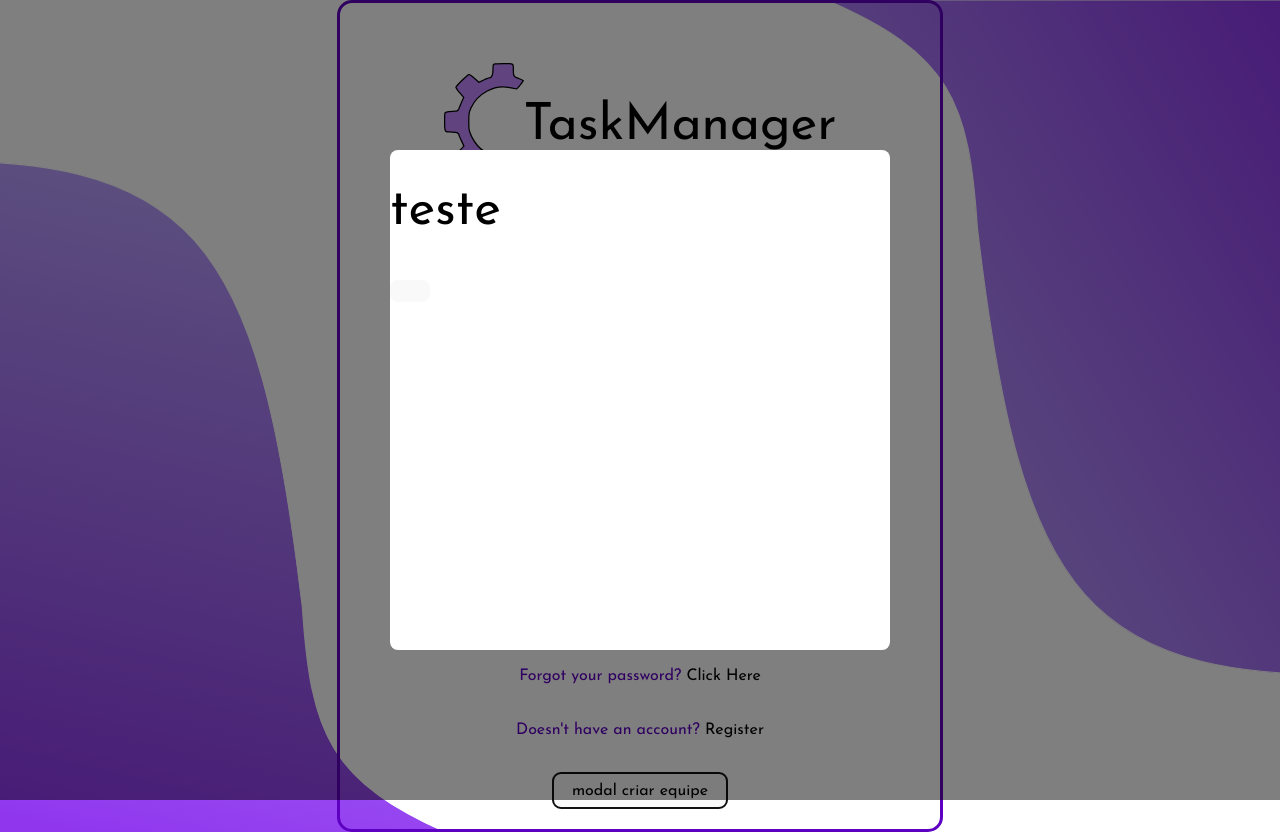
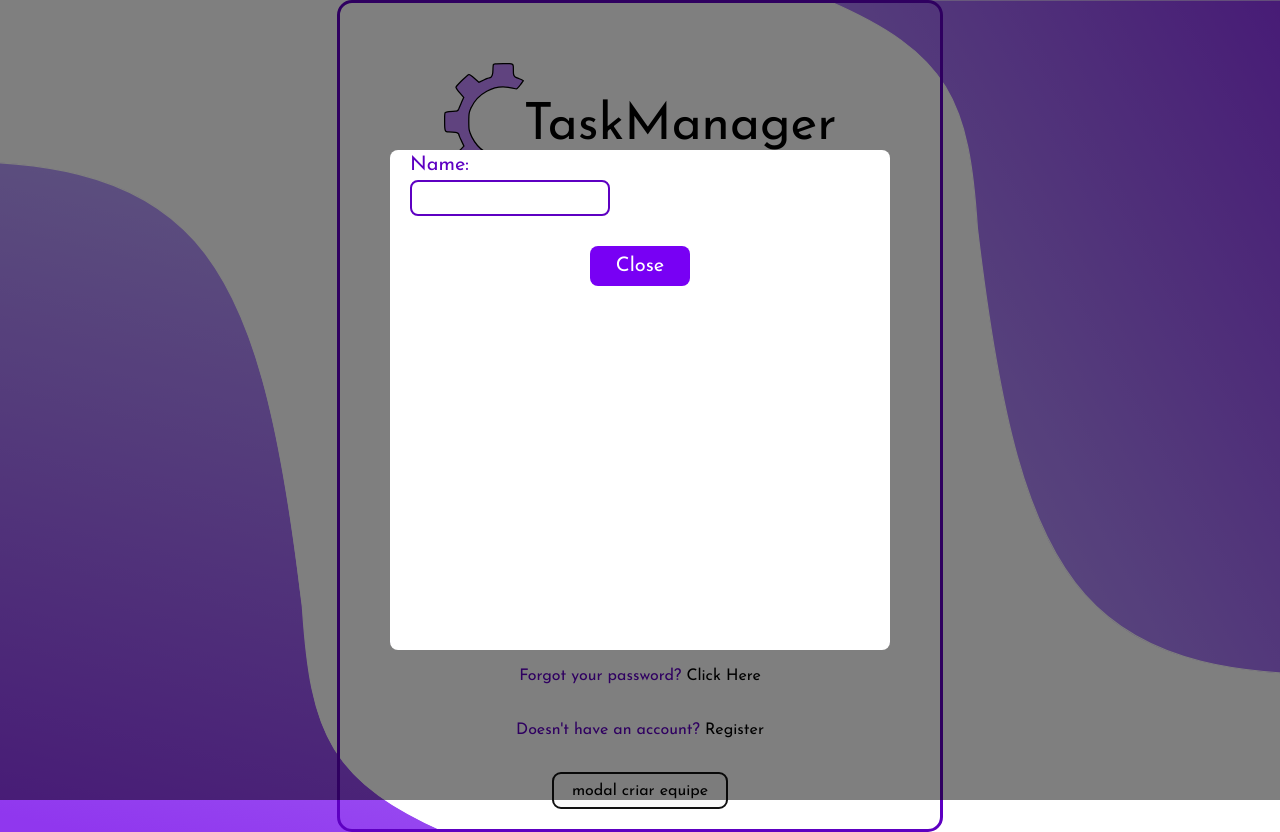
Before and after one commit to CortesMichael/TaskManagerFront, a React (Vite) app: page / in a window 1280 px wide. Both pictures are taken after a click on the button "modal criar equipe". Built offline with nearby package versions, Linux system fonts and the light colour scheme.

Commit message:
Começo da estilização dos modais

```diff
--- a/src/components/ModalCriarEquipe.jsx
+++ b/src/components/ModalCriarEquipe.jsx
@@ -9,7 +9,11 @@ export const Modal = ({isOpen, children, setModalClose}) => {
             <div className={style.modalBG}>
                 <div className={style.mainBox}>
                     {children}
-                    <button onClick={setModalClose} className={style.buttonClose}></button>
+                    <div className={style.content}>
+                        <label>Name:</label>
+                        <input type="text" className={style.inputN}/>
+                    </div>
+                    <div className={style.boxClose}><button onClick={setModalClose} className={style.buttonClose}>Close</button></div>
                 </div>
             </div>
         );
--- a/src/components/ModalCriarEquipe.module.css
+++ b/src/components/ModalCriarEquipe.module.css
@@ -10,6 +10,8 @@
 
 .mainBox{
     position: fixed;
+    bottom: 0;
+    display: block;
     width: 500px;
     height: 500px;
     top: 50%;
@@ -18,4 +20,55 @@
     background-color: white;
     border-radius: 8px;
     color: black;
+    flex-direction: column;
 }
+
+.boxClose{
+    display: flex;
+    justify-content: center;
+}
+
+.buttonClose{
+    cursor: pointer;
+    font-size: 20px;
+    text-align: center;
+    align-items: center;
+    justify-content: center;
+    display: flex;
+    border-radius: 8px;
+    color: #FFF;
+    background-color: #7800F4;
+    width: 100px;
+    height: 40px;
+    transition: background-color 0.5s, border-color 0.5s;
+}
+
+.buttonClose:hover{
+    border: 2px solid #7800F4;
+    border-color: solid 2px #7800F4;
+    color: #7800F4;
+    background-color: white;
+}
+
+.buttonClose:focus{
+    outline: none;
+}
+
+.inputN{
+    background-color: white;
+    border: solid 2px #5E00C2;
+    width: 200px;
+    height: 36px;
+    border-radius: 8px;
+    padding-left: 10px;
+    font-size: 15px;
+    box-sizing: border-box;
+    color: black;
+    outline: none;
+    margin: 0 auto;
+}
+
+.content{
+    margin-left: 20px;
+    margin-bottom: 30px;
+}
--- a/src/pages/login/Login.jsx
+++ b/src/pages/login/Login.jsx
@@ -31,11 +31,11 @@ export const Login = () => {
                 </div>
                 <div className={style.BoxEmail}>
                     <label>E-mail:</label>
-                    <input type="text" placeholder=""/>
+                    <input type="text" placeholder="" className={style.inputLEmail}/>
                 </div>
                 <div className={style.BoxPassword}>
                     <label>Senha:</label>
-                    <input type="password" placeholder=""/>
+                    <input type="password" placeholder="" className={style.inputLPassword}/>
                 </div>
                 <button className={style.buttonL} type="submit">Confirmar</button>
                 <div className={style.MiniLetters}>
@@ -45,7 +45,6 @@ export const Login = () => {
                 <button onClick={() => setOpenModal(true)}>modal criar equipe</button>
                 <Modal isOpen={openModal} setModalClose={() => setOpenModal(!openModal)}>
                     {/* children para mexer por dentro do modal */}
-                    <h1>teste</h1>
                 </Modal>
             </div>
     );
--- a/src/pages/login/Login.module.css
+++ b/src/pages/login/Login.module.css
@@ -91,3 +91,29 @@ body{
     margin: 0 auto;
     margin-top: 50px;
 }
+
+.inputLEmail{
+    background-color: white;
+    border: solid 2px #5E00C2;
+    width: 500px;
+    height: 70px;
+    border-radius: 8px;
+    padding-left: 10px;
+    font-size: 15px;
+    box-sizing: border-box;
+    color: black;
+    outline: none;
+}
+
+.inputLPassword{
+    background-color: white;
+    border: solid 2px #5E00C2;
+    width: 500px;
+    height: 70px;
+    border-radius: 8px;
+    padding-left: 10px;
+    font-size: 15px;
+    box-sizing: border-box;
+    color: black;
+    outline: none;
+}
--- a/src/pages/register/Register.jsx
+++ b/src/pages/register/Register.jsx
@@ -14,15 +14,15 @@ export const Register = () => {
                 </div>
                 <div className={style.BoxNameR}>
                     <label>Name:</label>
-                    <input type="text" paceholder=""/>
+                    <input type="text" paceholder="" className={style.inputRName}/>
                 </div>
                 <div className={style.BoxEmailR}>
                     <label>E-mail:</label>
-                    <input type="text" placeholder=""/>
+                    <input type="text" placeholder="" className={style.inputREmail}/>
                 </div>
                 <div className={style.BoxPasswordR}>
                     <label>Senha:</label>
-                    <input type="password" placeholder=""/>
+                    <input type="password" placeholder="" className={style.inputRPassword}/>
                 </div>
                 <button className={style.buttonR} type="submit">Confirmar</button>
                 <div className={style.MiniLetters}>
--- a/src/pages/register/Register.module.css
+++ b/src/pages/register/Register.module.css
@@ -112,8 +112,33 @@ label{
     margin-bottom: 20px;
 }
 
-input[type="password"],
-input[type="text"]{
+.inputREmail{
+    background-color: white;
+    border: solid 2px #5E00C2;
+    width: 500px;
+    height: 70px;
+    border-radius: 8px;
+    padding-left: 10px;
+    font-size: 15px;
+    box-sizing: border-box;
+    color: black;
+    outline: none;
+}
+
+.inputRPassword{
+    background-color: white;
+    border: solid 2px #5E00C2;
+    width: 500px;
+    height: 70px;
+    border-radius: 8px;
+    padding-left: 10px;
+    font-size: 15px;
+    box-sizing: border-box;
+    color: black;
+    outline: none;
+}
+
+.inputRName{
     background-color: white;
     border: solid 2px #5E00C2;
     width: 500px;
```
